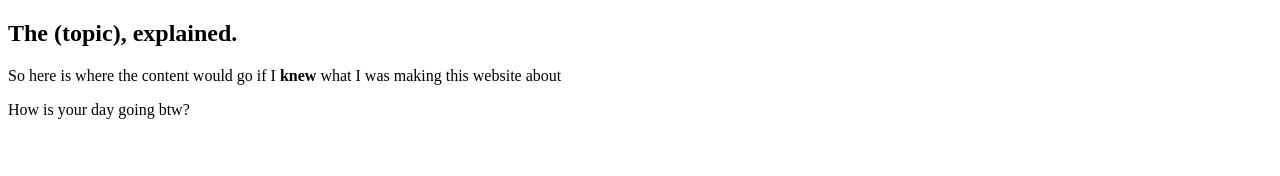
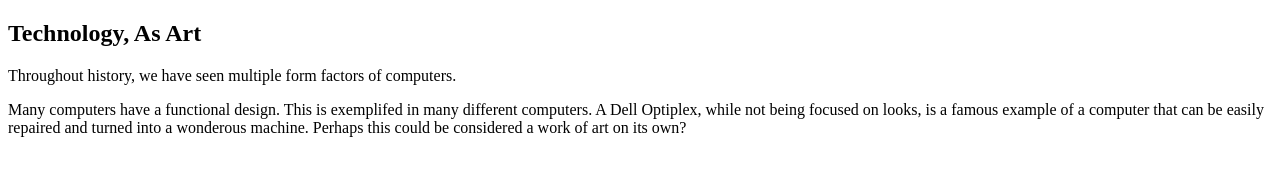
Before and after one commit to Maple444/TunedWorks-website, a plain HTML site: page neocities website.html in a window 1280 px wide. Drawn offline with Linux system fonts and the light colour scheme.

Commit message:
Added paragraph text

```diff
--- a/neocities website.html
+++ b/neocities website.html
@@ -3,14 +3,18 @@
 <html lang="en">
     <head>
         <meta charset="utf-8"/>
-        <title> (I literally have no idea)</title>
+        <title> Technology As Art</title>
     </head>
 
     <body id="home">
         <section>
-            <h1>The (topic), explained.</h1>
-            <p>So here is where the content would go if I <strong>knew</strong> what I was making this website about</p>
-            <p>How is your day going btw?</p>
+            <h1>Technology, As Art</h1>
+            <p>Throughout history, we have seen multiple form factors of computers.</p>
+            <p>
+                Many computers have a functional design. This is exemplifed in many different computers. A Dell Optiplex, while not being
+                focused on looks, is a famous example of a computer that can be easily repaired and turned into a wonderous machine. Perhaps
+                this could be considered a work of art on its own?
+            </p>
         </section>
     </body>
 </html>
```
